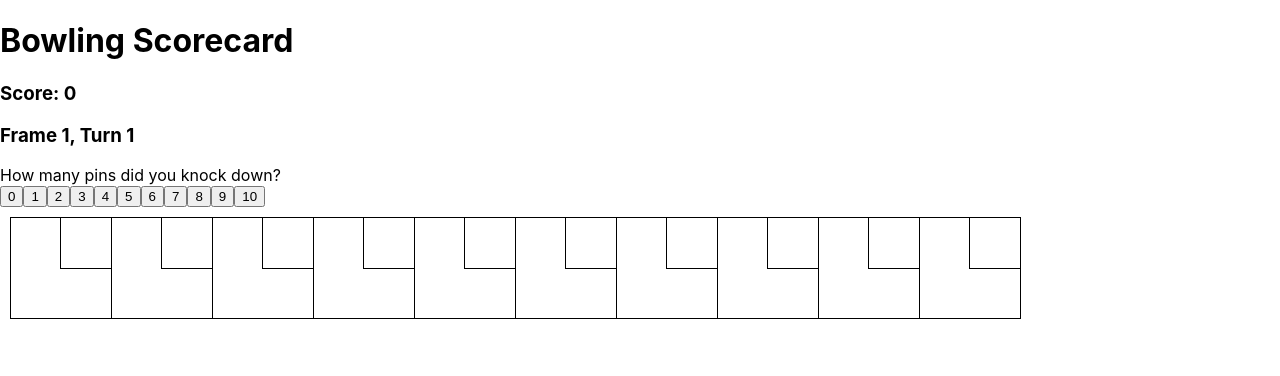
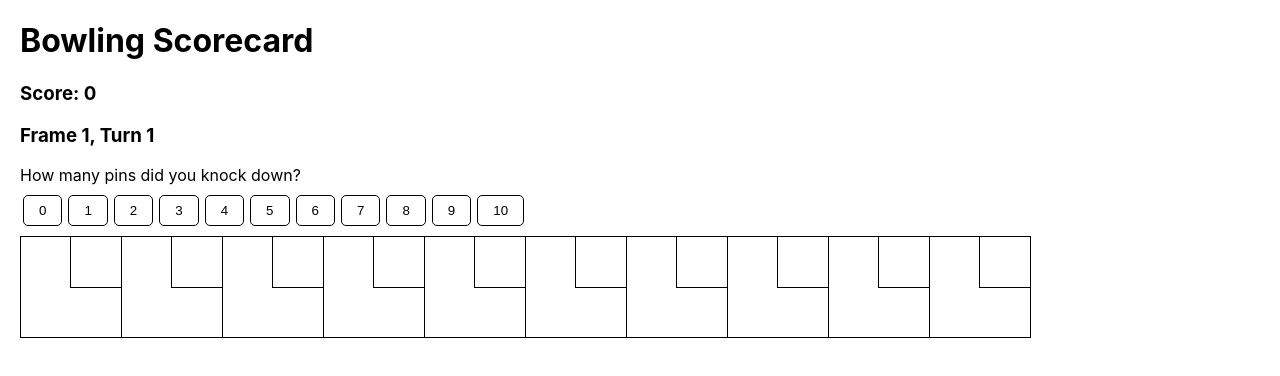
Before and after one commit to jimburch/bowling-scorecard, a React (Create React App) app: page / in a window 1280 px wide. Shown: the top 376 px of the page. Built offline with nearby package versions, Linux system fonts and the light colour scheme; the HTML template or start-up script is replaced by a standard one.

Commit message:
added simple styling

```diff
--- a/src/App.css
+++ b/src/App.css
@@ -1,6 +1,23 @@
+.App {
+	margin: 20px;
+}
+
+button {
+	background-color: white;
+	padding: 7px 15px;
+	margin: 10px 3px;
+	border: 1px black solid;
+	border-radius: 5px;
+}
+
+button:hover {
+	background-color: black;
+	color: white;
+}
+
 .frames-container {
 	display: flex;
-	margin: 10px;
+	/* margin: 10px; */
 }
 
 .frame {
```
